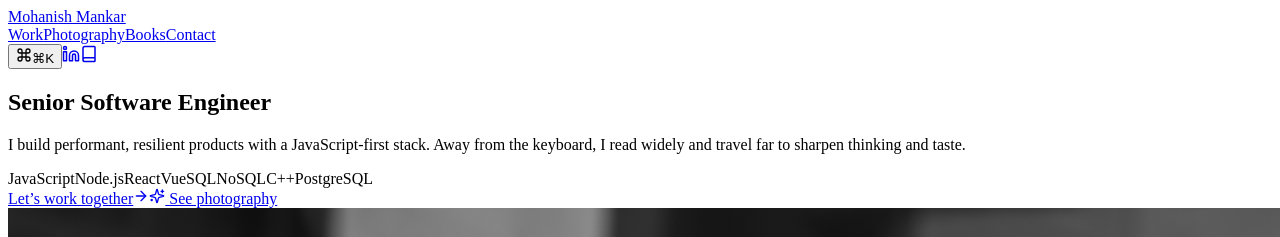
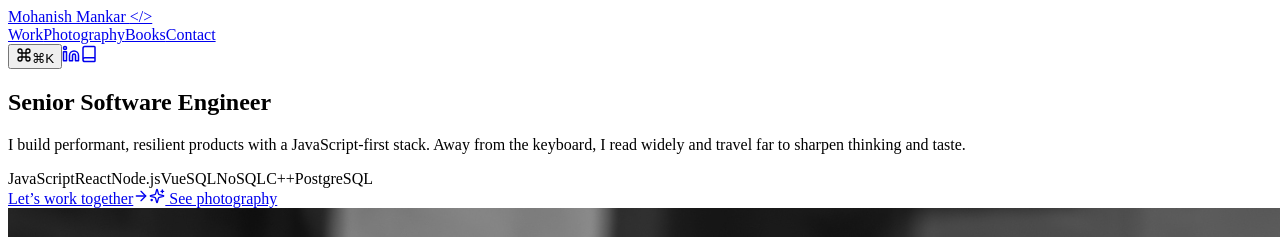
Before and after one commit to mohanish35/mohanish-website, a Next.js app: page / in a window 1280 px wide. Shown: the top 237 px of the page. Built offline with nearby package versions, Linux system fonts and the light colour scheme.

Commit message:
brighten glass sweep

```diff
--- a/pages/index.tsx
+++ b/pages/index.tsx
@@ -474,8 +474,8 @@ export default function Home() {
   const skills = useMemo(
     () => [
       "JavaScript",
+      "React",
       "Node.js",
-      "React",
       "Vue",
       "SQL",
       "NoSQL",
@@ -683,7 +683,7 @@ export default function Home() {
           initial={{ x: "-40%" }}
           animate={{ x: "140%" }}
           transition={{ duration: 5.2, repeat: Infinity, ease: "linear" }}
-          className="pointer-events-none absolute inset-y-0 left-0 w-1/3 bg-white/5
+          className="pointer-events-none absolute inset-y-0 left-0 w-1/3 bg-white/15
           [mask-image:linear-gradient(90deg,transparent,white,transparent)]"
         />
         <div className="relative w-full border-b border-zinc-700/60 bg-zinc-900/70 backdrop-blur-xl">
@@ -697,7 +697,7 @@ export default function Home() {
                 <span
                   className={`text-lg md:text-xl font-semibold bg-gradient-to-r ${ACCENT} bg-clip-text text-transparent`}
                 >
-                  Mohanish Mankar
+                  Mohanish Mankar {"</>"}
                 </span>
                 {/* slightly larger & glowy dot */}
                 <span
```
